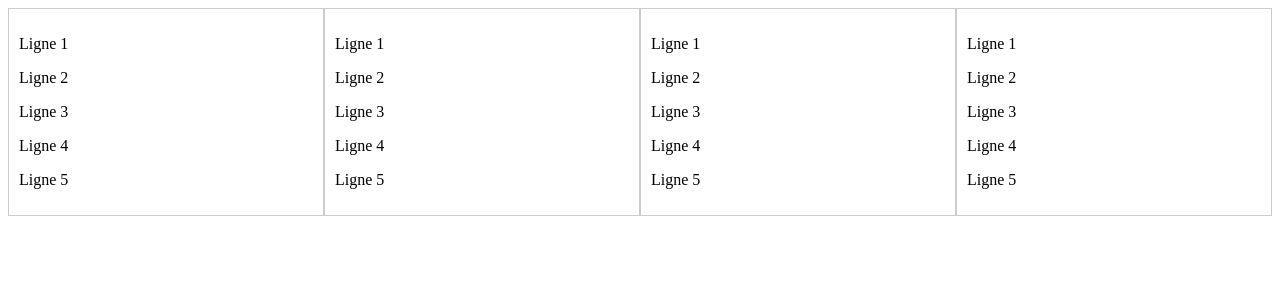
After one commit to yannissenpai/projet-AYA-DJANGO, a Django app: template AYA/home/templates/home/test.html in a window 1280 px wide. The commit adds this page. Shown: the top 300 px of the page. Run offline with Django 5.2, Linux system fonts and the light colour scheme; the template is opened without the code that fills it, so the values that code supplies are empty.

Commit message:
Add files via upload

```diff
--- a/AYA/AYA/urls.py
+++ b/AYA/AYA/urls.py
@@ -4,5 +4,5 @@ from home.views import test
 
 urlpatterns = [
     path('admin/', admin.site.urls),
-    path('', test, name ='test')
+    path('', test, name ='home')
 ]
--- /dev/null
+++ b/AYA/home/templates/home/test.html
@@ -0,0 +1,63 @@
+<!DOCTYPE html>
+<html lang="en">
+<head>
+    <meta charset="UTF-8">
+    <meta name="viewport" content="width=device-width, initial-scale=1.0">
+    <style>
+        /* Ajoutez du CSS pour créer des colonnes */
+        .container {
+            display: flex;
+            flex-wrap: wrap;
+        }
+
+        .column {
+            width: 25%; /* 100% / 4 colonnes */
+            box-sizing: border-box;
+            padding: 10px;
+            border: 1px solid #ccc;
+        }
+    </style>
+    <title>Texte en 4 colonnes de 5</title>
+</head>
+<body>
+
+    <div class="container">
+        <!-- Colonne 1 -->
+        <div class="column">
+            <p>Ligne 1</p>
+            <p>Ligne 2</p>
+            <p>Ligne 3</p>
+            <p>Ligne 4</p>
+            <p>Ligne 5</p>
+        </div>
+
+        <!-- Colonne 2 -->
+        <div class="column">
+            <p>Ligne 1</p>
+            <p>Ligne 2</p>
+            <p>Ligne 3</p>
+            <p>Ligne 4</p>
+            <p>Ligne 5</p>
+        </div>
+
+        <!-- Colonne 3 -->
+        <div class="column">
+            <p>Ligne 1</p>
+            <p>Ligne 2</p>
+            <p>Ligne 3</p>
+            <p>Ligne 4</p>
+            <p>Ligne 5</p>
+        </div>
+
+        <!-- Colonne 4 -->
+        <div class="column">
+            <p>Ligne 1</p>
+            <p>Ligne 2</p>
+            <p>Ligne 3</p>
+            <p>Ligne 4</p>
+            <p>Ligne 5</p>
+        </div>
+    </div>
+
+</body>
+</html>
```
Also changed, not shown: AYA/home/templates/home/detail.html (+13 -3 lines), AYA/home/templates/home/index.html (+42 -11 lines), AYA/home/views.py (+4 -6 lines), AYA/db.sqlite3.
